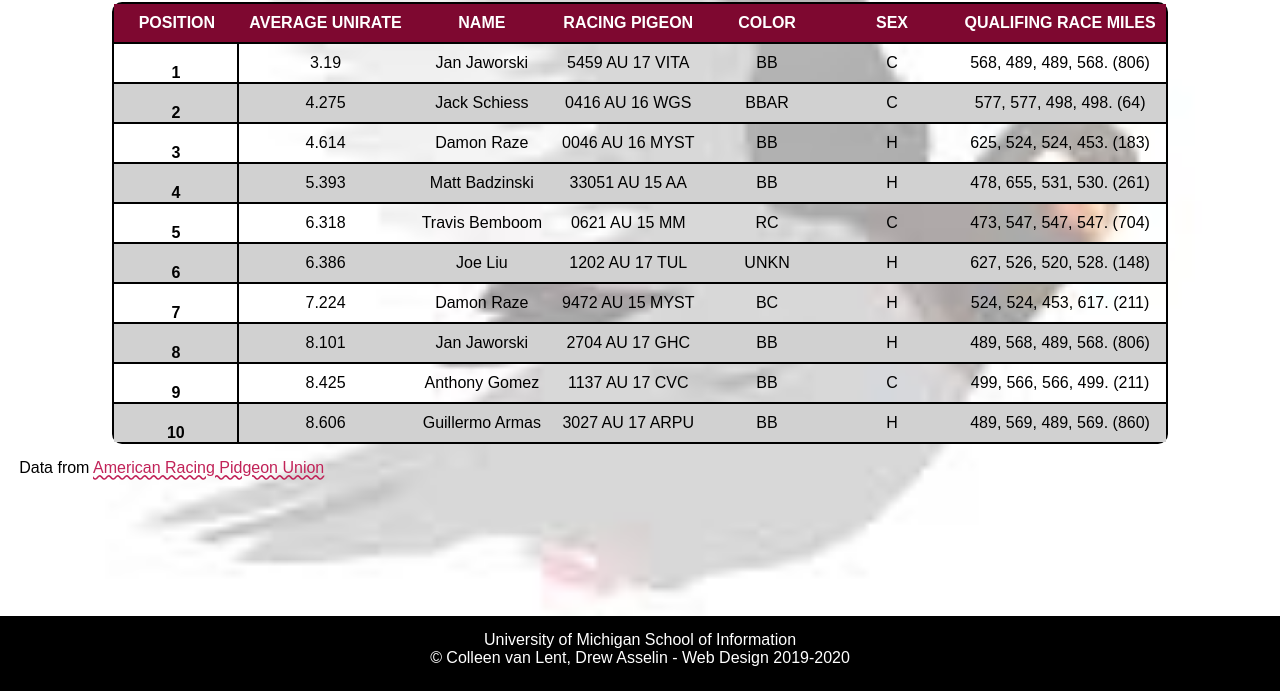
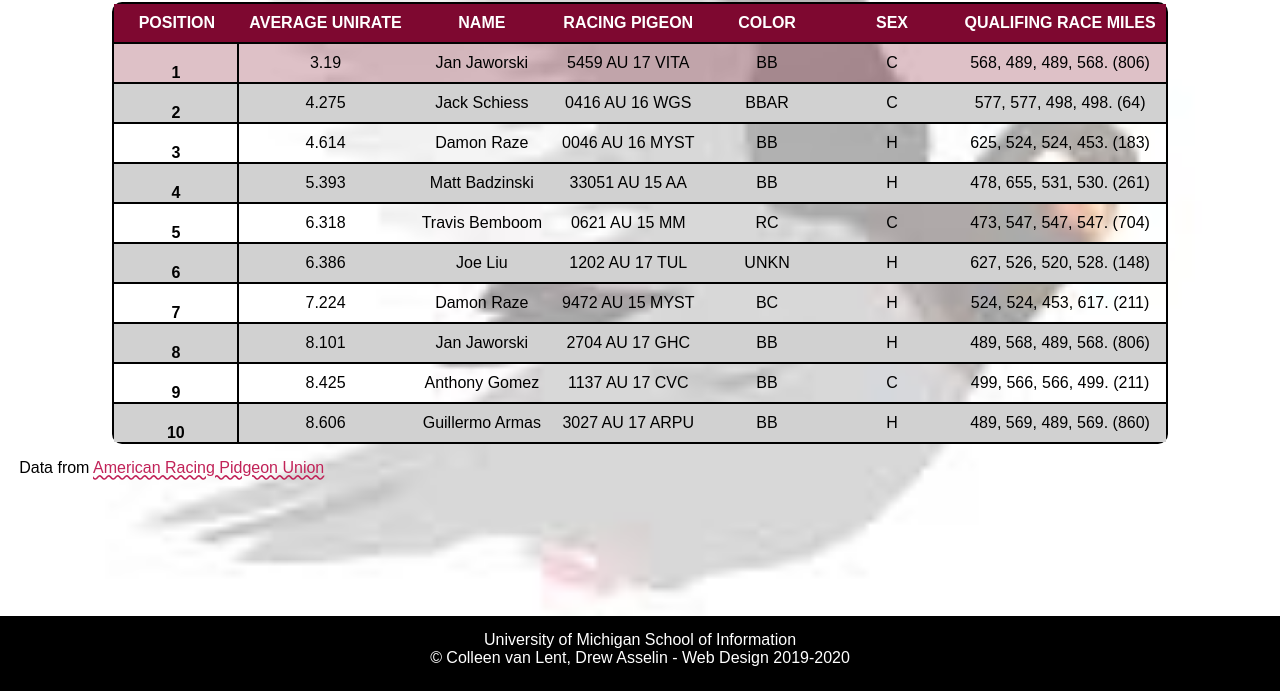
Before and after one commit to nbadhwar/homework3, a plain HTML site: page index.html in a window 1280 px wide. In both pictures the pointer is over the element 639 px from the left and 171 px from the top of the page. Shown: the part 109-800 px from the top of the page. Drawn offline with Linux system fonts and the light colour scheme.

Commit message:
Update style.css

```diff
--- a/css/style.css
+++ b/css/style.css
@@ -77,6 +77,10 @@ tr:nth-child(even){
   background-color: #D1D1D1;
 }
 
+tbody tr:hover{
+  background: rgba(126, 8, 32,.25);
+}
+
 *:focus{
   border: 3px dashed #417243;
 }
```
